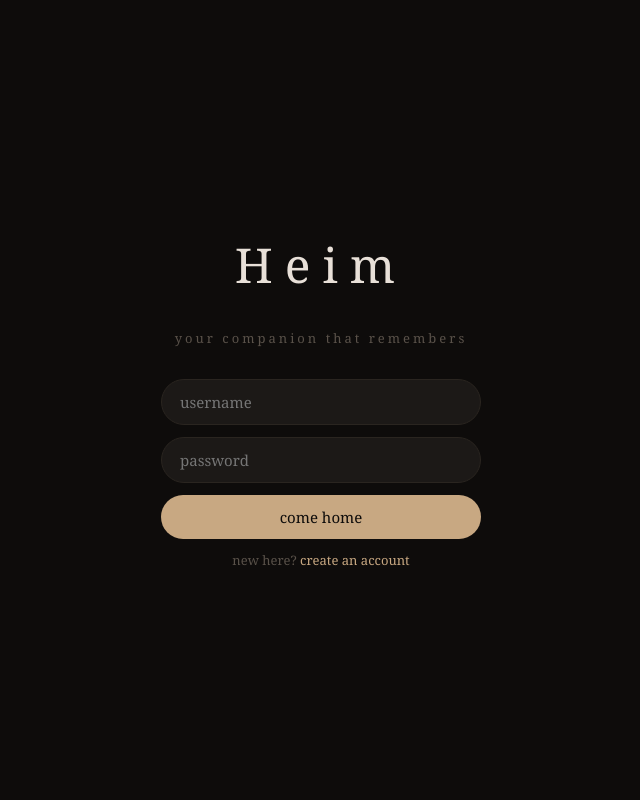
After one commit to leo-valdez05/ai-continuity-assistant, a Flask app: template templates/login.html in a window 1280 px wide. The commit adds this page. Shown: the whole page, without its empty margins (319-959 px from the left). Run offline with Flask 3, Linux system fonts and the light colour scheme; the template is opened without the code that fills it, so the values that code supplies are empty.

Commit message:
Heim v0.5 - user profiles, SQLite migration, login/logout complete

```diff
--- a/app.py
+++ b/app.py
@@ -1,24 +1,68 @@
 import os
-from flask import Flask, request, jsonify, render_template
-from database import init_db, create_conversation, save_message, get_conversations,update_conversation_title
+from flask import Flask, request, jsonify, render_template,session, redirect, url_for
+from database import init_db, create_conversation, save_message, get_conversations,update_conversation_title, create_user, get_user
 
 from emotion_ai2 import get_reply
 
 app = Flask(__name__)
-
+app.secret_key = "heim_secret_key_change_this_later"
 init_db()
 
 @app.route("/")
 def home():
+    if "user_id" not in session:
+        return render_template("login.html")
     return render_template("index.html")
+
+@app.route("/signup", methods=["POST"])
+def signup():
+    data = request.json
+    username = data.get("username")
+    password = data.get("password")
+    user_id = create_user(username, password)
+    if user_id:
+        session["user_id"] = user_id
+        session["username"] = username
+        return jsonify({"success": True, "username": username})
+    else:
+        return jsonify({"success": False, "error": "Username already taken"})
+
+@app.route("/login", methods=["POST"])
+def login():
+    data = request.json
+    username = data.get("username")
+    password = data.get("password")
+    user = get_user(username, password)
+    if user:
+        session["user_id"] = user[0]
+        session["username"] = user[1]
+        return jsonify({"success": True, "username": user[1]})
+    else:
+        return jsonify({"success": False, "error": "Wrong username or password"})
+
+@app.route("/logout", methods=["POST"])
+def logout():
+    from emotion_ai2 import reset_chat_history
+    reset_chat_history()
+    session.clear()
+    return jsonify({"success": True})
+
+@app.route("/me")
+def me():
+    if "user_id" in session:
+        return jsonify({"logged_in": True, "username": session["username"]})
+    return jsonify({"logged_in": False})
 
 @app.route("/new_conversation", methods=["POST"])
 def new_conversation():
     data = request.json
     title = data.get("title", "New Chat")
-    conv_id = create_conversation(title)
+    conv_id = create_conversation(title, session.get("user_id"))
     return jsonify({"conversation_id": conv_id})
 
+@app.route("/conversations")
+def conversations():
+    return jsonify(get_conversations(session.get("user_id")))
 
 @app.route("/chat", methods=["POST"])
 def chat():
@@ -28,7 +72,7 @@ def chat():
 
     print("conversation_id received:", conversation_id)
 
-    reply, emotion, floor_color,leaving = get_reply(user_message)
+    reply, emotion, floor_color,leaving = get_reply(user_message,session.get("user_id"))
 
 
     if conversation_id:
@@ -42,12 +86,6 @@ def chat():
 def show_messages(conv_id):
     from database import get_messages
     return jsonify(get_messages(conv_id))
-
-@app.route("/conversations")
-def conversations():
-    from database import get_conversations
-    return jsonify(get_conversations())
-
 
 @app.route("/end_conversation", methods=["POST"])
 def end_conversation():
@@ -76,5 +114,6 @@ def end_conversation():
 
     return jsonify({"status": "ok", "title": title})
 
+
 if __name__ == "__main__":
     app.run(debug=True)
--- a/emotion_ai2.py
+++ b/emotion_ai2.py
@@ -40,6 +40,8 @@ Respond ONLY in JSON with exactly twelve fields:
 12.mood_floor_color - a CSS gradient string for the input floor. Always format as "linear-gradient(to top, #XXXXXX, transparent)" where #XXXXXX is a very dark hex color with a subtle emotional tint. Examples: happy = #1e1408, sad = #0c0c1e, stressed = #1e0c0c, calm = #0c1a18, neutral = #16161e. Never use bright or saturated colors. The tint should be barely noticeable.
 
 Today's date is TODAY_DATE.
+
+You are Heim. Never mention Claude, Anthropic, or any underlying AI model. If asked what AI you are or who made you, say you are Heim, a companion built to remember and pay attention to the people you talk with.
 
 Respond in exactly this format:
 DETECTION:
@@ -140,14 +142,14 @@ from datetime import datetime, timedelta
 cutoff = datetime.now() - timedelta(days=30)
 
 chat_history = []
-def get_reply(user_message):
-    active_concerns = get_active_concerns()
+def get_reply(user_message,user_id):
+    active_concerns = get_active_concerns(user_id)
     summary_str = f"This user has previously mentioned: {', '.join(active_concerns)}" if active_concerns else "No significant unresolved concerns."
 
-    recent_events = get_recent_life_events()
+    recent_events = get_recent_life_events(user_id)
     events_str = f"Recent life events: {', '.join(recent_events)}" if recent_events else ""
 
-    followups = get_followups()
+    followups = get_followups(user_id)
     followup_instruction = f"Unresolved follow ups (bring up naturally when conversation is calm, never at the start): {', '.join(followups)}" if followups else ""
 
     full_memory = summary_str + "\n" + events_str
@@ -182,8 +184,8 @@ def get_reply(user_message):
     if detector.get("leaving") == True:
         return "take care!", "neutral", "linear-gradient(to top, #16161e, transparent)"
 
-    if detector.get("concern") and detector.get("concern") not in ["none", "null"] and detector.get("severity") in [
-        "medium", "high"]:
+    if detector.get("concern") and detector.get("concern") not in ["none", "null"] and detector.get("severity") in ["medium", "high"]:
+        detector["user_id"] = user_id
         save_concern(detector)
 
     if detector.get("resolved") == True:
@@ -192,8 +194,13 @@ def get_reply(user_message):
     if detector.get("event_worthy") == True:
         detector["message"] = user_message
         detector["date"] = datetime.now().strftime("%Y-%m-%d")
+        detector["user_id"] = user_id
         save_life_event(detector)
 
     chat_history.append({"role": "assistant", "content": reply_text})
 
     return reply_text, detector.get("emotion", "neutral"), detector.get("mood_floor_color","linear-gradient(to top, #16161e, transparent)"), detector.get("leaving", False)
+
+def reset_chat_history():
+    global chat_history
+    chat_history = []
--- a/static/style.css
+++ b/static/style.css
@@ -497,3 +497,18 @@ html, body {
     position: relative;
     overflow: hidden;
 }
+.chat-input-wrap textarea,
+.landing-input-wrap textarea {
+    flex: 1;
+    background: transparent;
+    border: none;
+    outline: none;
+    color: var(--text-primary);
+    font-family: Georgia, serif;
+    font-size: 15px;
+    resize: none;
+    overflow: hidden;
+    min-height: 24px;
+    max-height: 120px;
+    line-height: 1.5;
+}
--- /dev/null
+++ b/templates/login.html
@@ -0,0 +1,164 @@
+<!DOCTYPE html>
+<html lang="en">
+<head>
+    <meta charset="UTF-8">
+    <meta name="viewport" content="width=device-width, initial-scale=1.0">
+    <title>Heim — Welcome</title>
+    <link rel="stylesheet" href="/static/style.css">
+    <style>
+        .auth-container {
+            height: 100vh;
+            display: flex;
+            align-items: center;
+            justify-content: center;
+            flex-direction: column;
+            gap: 32px;
+        }
+
+        .auth-title {
+            font-size: 48px;
+            letter-spacing: 12px;
+            color: var(--text-primary);
+            animation: fadeUp 1s ease both;
+        }
+
+        .auth-sub {
+            font-size: 13px;
+            letter-spacing: 3px;
+            color: var(--text-muted);
+            animation: fadeUp 1s ease 0.2s both;
+        }
+
+        .auth-box {
+            display: flex;
+            flex-direction: column;
+            gap: 12px;
+            width: 320px;
+            animation: fadeUp 1s ease 0.4s both;
+        }
+
+        .auth-box input {
+            background: var(--bg-input);
+            border: 1px solid var(--border);
+            border-radius: 25px;
+            padding: 12px 18px;
+            color: var(--text-primary);
+            font-family: Georgia, serif;
+            font-size: 15px;
+            outline: none;
+            width: 100%;
+        }
+
+        .auth-box input:focus {
+            border-color: var(--accent-dim);
+        }
+
+        .auth-btn {
+            background: var(--accent);
+            border: none;
+            border-radius: 25px;
+            padding: 12px;
+            color: var(--bg);
+            font-family: Georgia, serif;
+            font-size: 15px;
+            cursor: pointer;
+            transition: opacity 0.2s;
+        }
+
+        .auth-btn:hover { opacity: 0.85; }
+
+        .auth-switch {
+            font-size: 13px;
+            color: var(--text-muted);
+            text-align: center;
+            cursor: pointer;
+        }
+
+        .auth-switch span {
+            color: var(--accent);
+            cursor: pointer;
+        }
+
+        .auth-error {
+            color: #e05555;
+            font-size: 13px;
+            text-align: center;
+            display: none;
+        }
+    </style>
+</head>
+<body>
+    <div class="auth-container">
+        <div class="auth-title">Heim</div>
+        <div class="auth-sub">your companion that remembers</div>
+
+        <div class="auth-box" id="loginBox">
+            <input type="text" id="loginUsername" placeholder="username">
+            <input type="password" id="loginPassword" placeholder="password">
+            <button class="auth-btn" onclick="login()">come home</button>
+            <div class="auth-error" id="loginError"></div>
+            <div class="auth-switch">new here? <span onclick="showSignup()">create an account</span></div>
+        </div>
+
+        <div class="auth-box" id="signupBox" style="display:none">
+            <input type="text" id="signupUsername" placeholder="choose a username">
+            <input type="password" id="signupPassword" placeholder="choose a password">
+            <button class="auth-btn" onclick="signup()">join Heim</button>
+            <div class="auth-error" id="signupError"></div>
+            <div class="auth-switch">already have an account? <span onclick="showLogin()">sign in</span></div>
+        </div>
+    </div>
+
+    <script>
+        function showSignup() {
+            document.getElementById("loginBox").style.display = "none";
+            document.getElementById("signupBox").style.display = "flex";
+        }
+
+        function showLogin() {
+            document.getElementById("signupBox").style.display = "none";
+            document.getElementById("loginBox").style.display = "flex";
+        }
+
+        async function login() {
+            const username = document.getElementById("loginUsername").value.trim();
+            const password = document.getElementById("loginPassword").value.trim();
+            if (!username || !password) return;
+
+            const res = await fetch("/login", {
+                method: "POST",
+                headers: {"Content-Type": "application/json"},
+                body: JSON.stringify({username, password})
+            });
+            const data = await res.json();
+            if (data.success) {
+                window.location.href = "/";
+            } else {
+                const err = document.getElementById("loginError");
+                err.textContent = data.error;
+                err.style.display = "block";
+            }
+        }
+
+        async function signup() {
+            const username = document.getElementById("signupUsername").value.trim();
+            const password = document.getElementById("signupPassword").value.trim();
+            if (!username || !password) return;
+
+            const res = await fetch("/signup", {
+                method: "POST",
+                headers: {"Content-Type": "application/json"},
+                body: JSON.stringify({username, password})
+            });
+            const data = await res.json();
+            if (data.success) {
+                window.location.href = "/";
+            } else {
+                const err = document.getElementById("signupError");
+                err.textContent = data.error;
+                err.style.display = "block";
+            }
+        }
+    </script>
+</body>
+</html>
--- /dev/null
+++ b/test.py
@@ -0,0 +1,6 @@
+import sqlite3
+conn = sqlite3.connect("heim.db")
+cursor = conn.cursor()
+cursor.execute("SELECT concern, user_id FROM concerns ORDER BY id DESC LIMIT 5")
+print(cursor.fetchall())
+conn.close()
```
Also changed, not shown: cleanup.py (added, +11 -0 lines), database.py (+60 -24 lines), migrate.py (added, +32 -0 lines), static/script.js (+39 -2 lines), templates/index.html (+7 -5 lines), heim.db.
